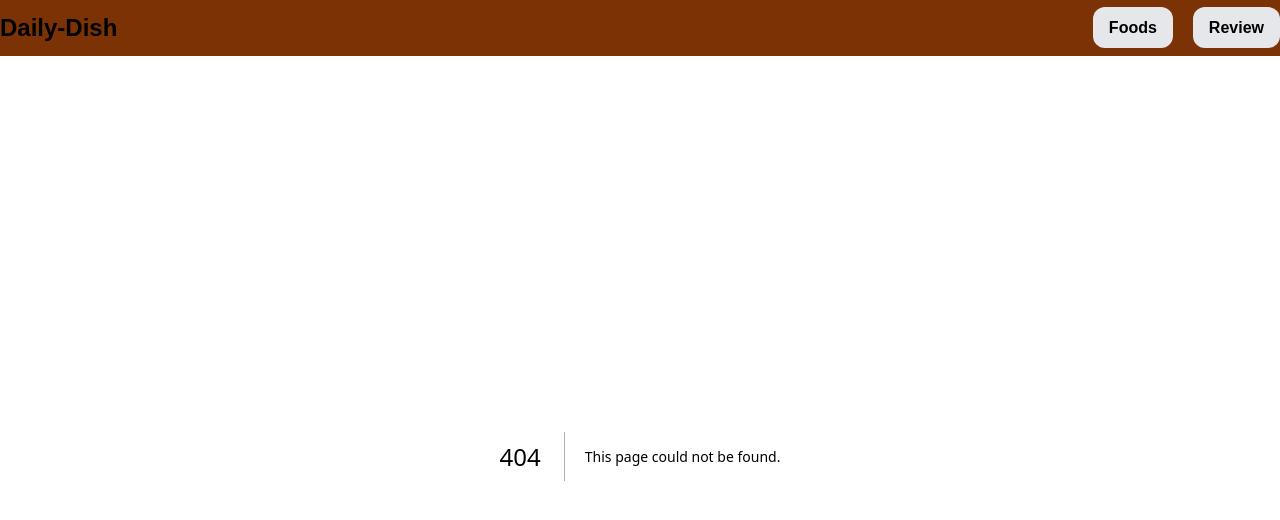
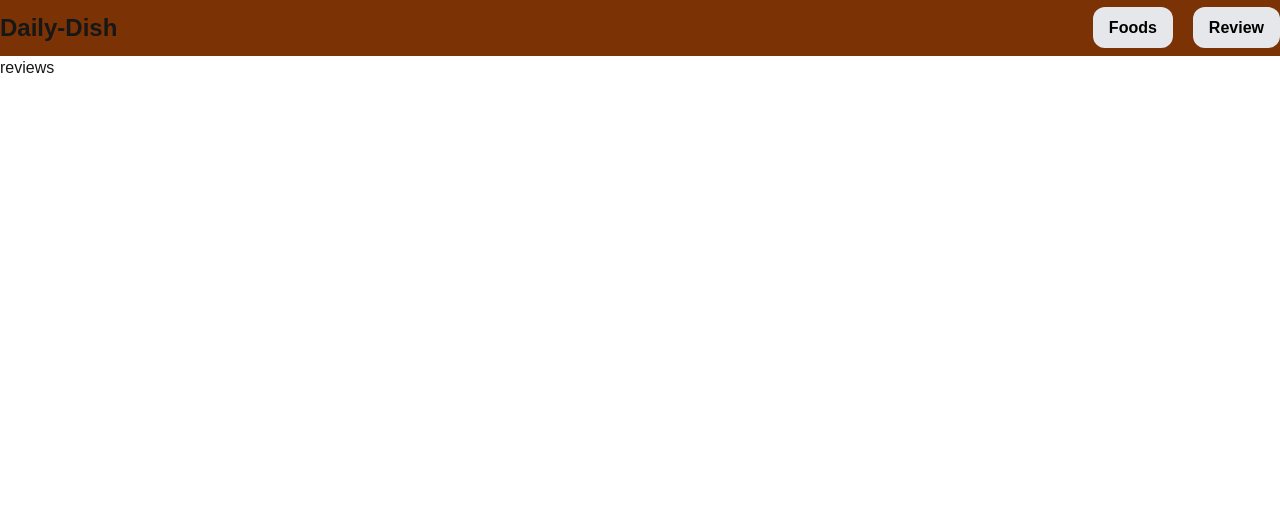
Before and after one commit to Shajidaa/daily-dish, a Next.js app: page /reviews in a window 1280 px wide. Before the commit this address had no page. Shown: the top 520 px of the page. Built offline with nearby package versions, Linux system fonts and the light colour scheme.

Commit message:
add pages

```diff
--- /dev/null
+++ b/src/app/foods/page.jsx
@@ -0,0 +1,5 @@
+import React from "react";
+
+export default function foods() {
+  return <div>foods</div>;
+}
--- /dev/null
+++ b/src/app/reviews/page.jsx
@@ -0,0 +1,5 @@
+import React from "react";
+
+export default function reviews() {
+  return <div>reviews</div>;
+}
```
